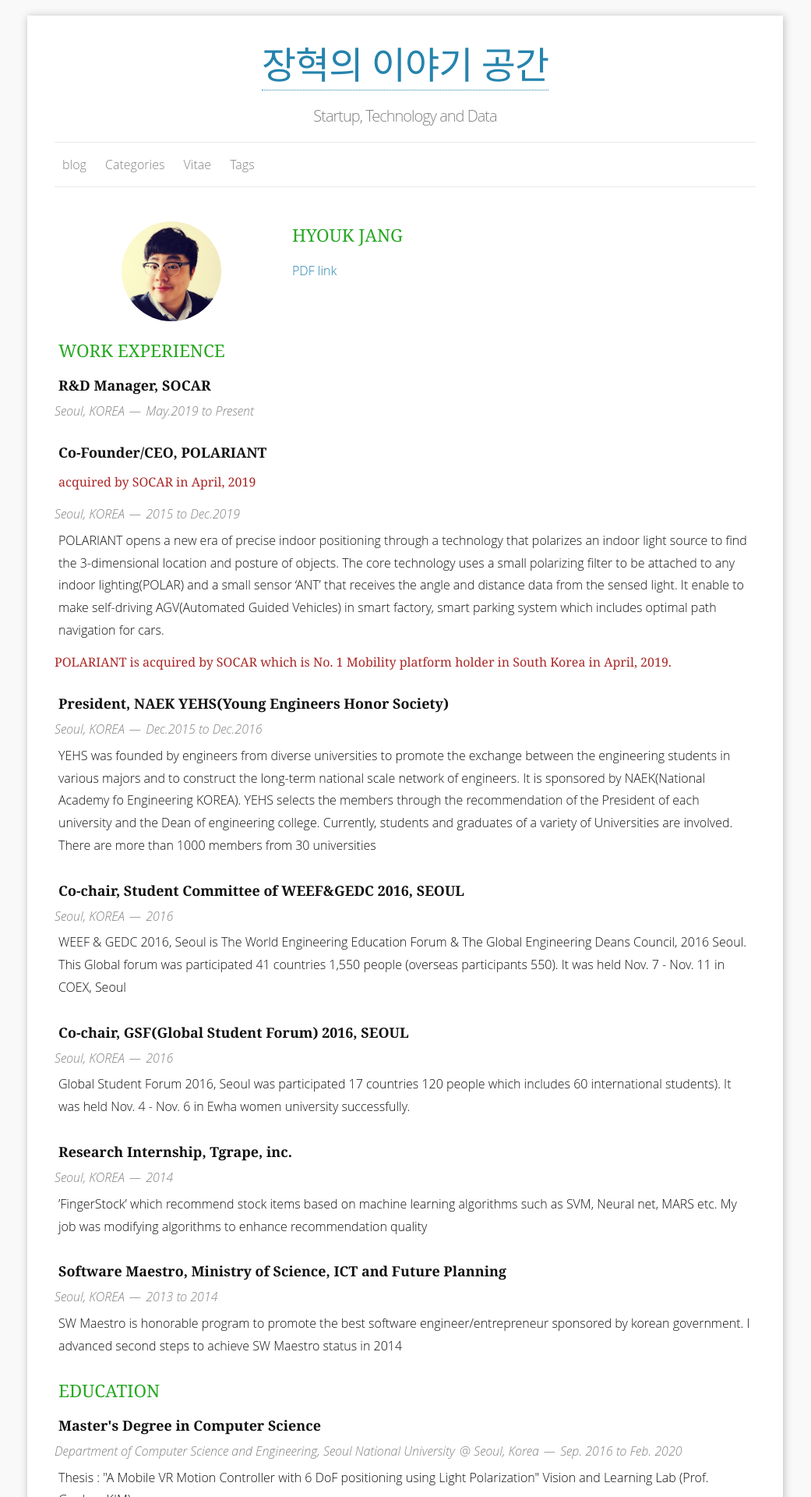
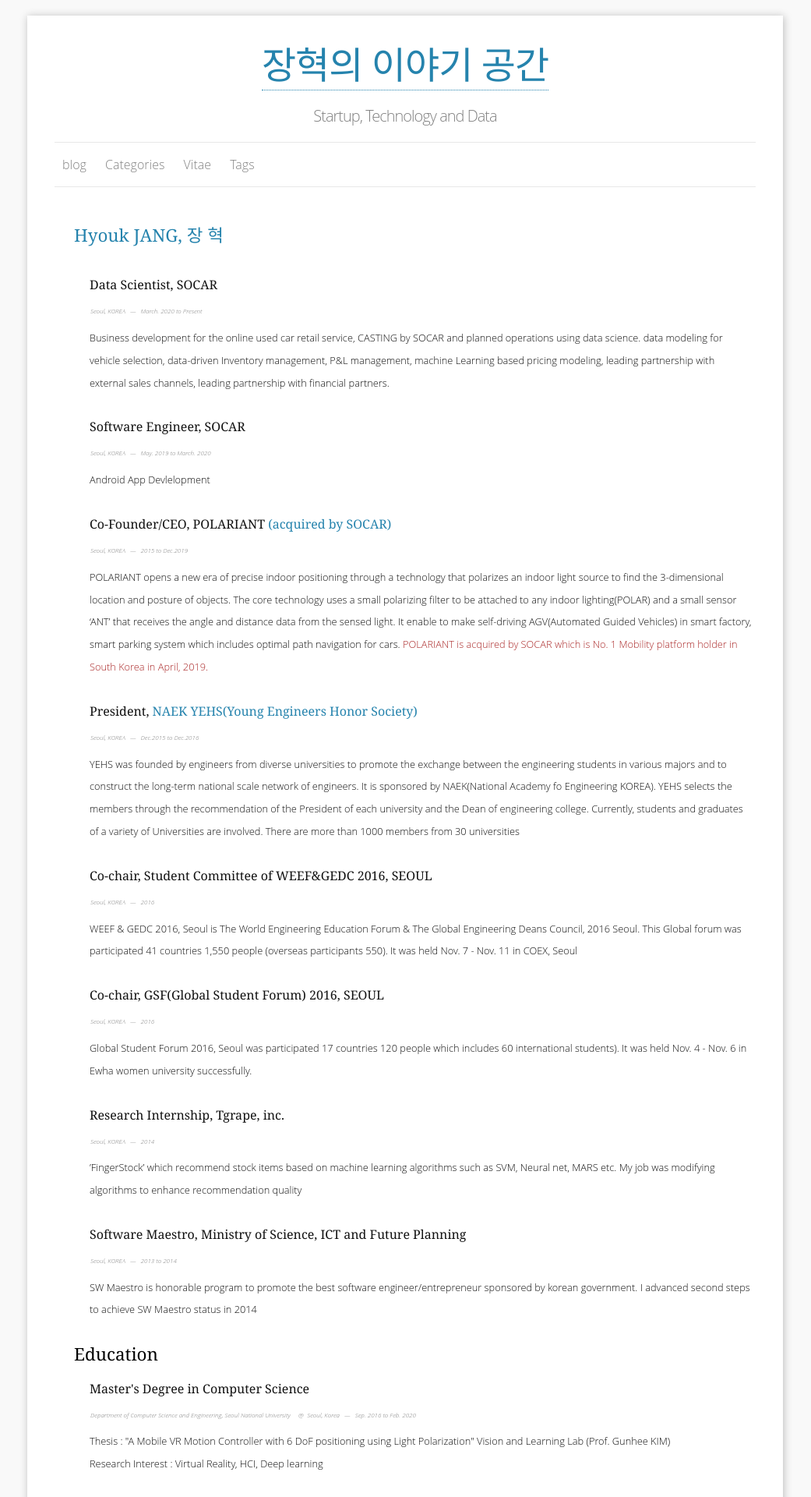
Before and after one commit to HyoukJang/HyoukJang.github.io, a Jekyll site: the page built from vitae/index.md, in a window 1280 px wide. Shown: the top 1920 px of the page at 78% size, without its empty margins (120-1161 px from the left). Built offline with Jekyll 4.4.1, drawn with Linux system fonts in a browser that asks for light colours; nearby versions of some CDN libraries; some web fonts are replaced; some of the changed text lies outside the part shown.

```diff
--- a/_includes/vitae_awards.html
+++ b/_includes/vitae_awards.html
@@ -1,5 +1,16 @@
 <section class="thirteen columns">
     <h1>Awards</h1>
+    <article>
+        <header>
+            <h1><a href="https://www.forbes.com/profile/polariant/?fbclid=IwAR28bTYoUe4UadI-zJbjfAIZhLR2zmJo34iG4i97ludOqj8gJl65MELtFL4&list=30under30-asia-enterprise-technology&sh=558d416a6bd1">2020 포브스 선정 30세 이하 아시아 차세대 리더 Forbes 30 under 30 2020 Asia</a></h1>
+            <span><em>Enterprise Technology</em></span>
+            <span> <time>April. 2020</time></span>
+        </header>
+        <p>
+            Honor to be selected to the Forbes 30 under 30 Asia 2020 - Enterprise Technology as Co-founders of POLARIANT.
+            Forbes 30 under 30 Asia 2020 is the selection of innovators in each sector under the age of 30 in Asia.
+        </p>
+    </article>
     <article>
         <header>
             <h1>Best Full Paper Award - Runner Up</h1>
--- a/_includes/vitae_basic.html
+++ b/_includes/vitae_basic.html
@@ -1,14 +1,11 @@
 <section class="thirteen columns">
 <br>
 <div id="basic">
+    <!-- <div>
+        <img src="{{ site.baseurl }}/images/profile.PNG" class="me">
+    </div>   -->
     <div>
-        <img src="{{ site.baseurl }}/images/profile.PNG" class="me">
-    </div>
-    <div>
-    <h1>{{ site.author }}</h1>
-        <p>
-            <a href="{{site.baseurl}}/cv/cv.pdf" target="_blank">PDF link</a>
-        </p>
+    <h1><a href="{{site.baseurl}}/cv/cv.pdf" target="_blank">{{ site.author | append: ", 장 혁"}}</a></h1>
     </div>
 </div>
 </section>
--- a/_includes/vitae_employment.html
+++ b/_includes/vitae_employment.html
@@ -1,14 +1,25 @@
 <section class="thirteen columns">
-    <h1>Work Experience</h1>
+    <!-- <h1>Work Experience</h1> -->
     <article>
         <header>
-            <h1>R&D Manager, SOCAR</h1>
-            <span><address>Seoul, KOREA</address><time>May.2019 to Present</time></span>
+            <h1>Data Scientist, SOCAR</h1>
+            <span><address>Seoul, KOREA</address><time>March. 2020 to Present</time></span>
         </header>
+        <p> Business development for the online used car retail service, CASTING by SOCAR and planned operations using data science.
+            data modeling for vehicle selection, data-driven Inventory management, P&L management, machine Learning based pricing modeling, leading partnership with external sales channels, leading partnership with financial partners.
+        </p>
     </article>
     <article>
         <header>
-            <h1>Co-Founder/CEO, POLARIANT</h1><p id="acquisition">acquired by SOCAR in April, 2019</p>
+            <h1>Software Engineer, SOCAR</h1>
+            <span><address>Seoul, KOREA</address><time>May. 2019 to March. 2020</time></span>
+        </header>
+        <p> Android App Devlelopment
+        </p>
+    </article>
+    <article>
+        <header>
+            <h1>Co-Founder/CEO, POLARIANT <a href="http://www.theinvestor.co.kr/view.php?ud=20190417000497">(acquired by SOCAR)</a></h1>
             <span><address>Seoul, KOREA</address><time>2015 to Dec.2019</time></span>
         </header>
         <p>POLARIANT opens a new era of precise indoor positioning through a technology that polarizes
@@ -16,12 +27,12 @@
             core technology uses a small polarizing filter to be attached to any indoor lighting(POLAR) and a
             small sensor ‘ANT’ that receives the angle and distance data from the sensed
             light. It enable to make self-driving AGV(Automated Guided Vehicles) in smart factory, smart parking system which includes optimal path navigation for cars.
+            <a href="http://www.theinvestor.co.kr/view.php?ud=20190417000497">POLARIANT is acquired by SOCAR which is No. 1 Mobility platform holder in South Korea in April, 2019.</a>
         </p>
-        <a href="http://www.theinvestor.co.kr/view.php?ud=20190417000497" id="acquisition">POLARIANT is acquired by SOCAR which is No. 1 Mobility platform holder in South Korea in April, 2019.</a>
     </article>
     <article>
         <header>
-            <h1>President, NAEK YEHS(Young Engineers Honor Society)</h1>
+            <h1>President, <a href="http://yehs.or.kr/main/main.php">NAEK YEHS(Young Engineers Honor Society)</a></h1>
             <span><address>Seoul, KOREA</address><time>Dec.2015 to Dec.2016</time></span>
         </header>
         <p>YEHS was founded by engineers from diverse universities to promote the exchange between
--- a/_sass/_base.scss
+++ b/_sass/_base.scss
@@ -367,17 +367,15 @@ cite{
 
 #basic > div > h1{
   font-family: Georgia, 'Times New Roman', Times, serif;
-  color:#27A822;
+  color:#000000;
   font-size: 140%;
   line-height: 120%;
-  text-transform: uppercase;
+  // border-top: 1px solid #e8e8e8;
+  // border-bottom: 1px solid #e8e8e8;
+  // text-transform: uppercase;
 }
 
-#acquisition {
-  font-family: Georgia, 'Times New Roman', Times, serif;
-  font-size: 100%;
-  color: #aa2727;
-}
+
 
 section {
   margin-bottom: 20px;
@@ -385,28 +383,29 @@ section {
 
 section > h1 {
   font-family: Georgia, 'Times New Roman', Times, serif;
-  color:#27A822;
+  color:#000000;
   font-size: 140%;
   line-height: 120%;
-  text-transform: uppercase;
+  // text-transform: uppercase;
 }
 
 
 article {
   margin-bottom: 20px;
+  margin-left: 20px;
 }
 
 article > header > h1 {
   font-family: Georgia, 'Times New Roman', Times, serif;
-  font-size: 112%;
-  font-weight: bold;
+  font-size: 100%;
+  // font-weight: bold;
   line-height: 150%;
   margin-bottom: 0;
   color: inherit;
 }
 
 article > header > span + span {
-  margin-left: 2px;
+  margin-left: px;
 }
 
 article > header > span + span::before {
@@ -415,8 +414,9 @@ article > header > span + span::before {
 }
 
 article > header > span {
+  margin-left: 6px;
   color: #808080;
-  font-size: 100%;
+  font-size: 50%;
 }
 
 article > header > span a {
@@ -435,3 +435,14 @@ article > header address + time::before {
   content: '—';
   margin-right: 6px;
 }
+
+article > p {
+  font-family: inherit;
+  font-size: 80%;
+}
+
+article > p a {
+  // font-family: Georgia, 'Times New Roman', Times, serif;
+  font-size: inherit;
+  color: #aa2727;
+}
```
Also changed, not shown: _posts/2020-03-01-keeping-your-way-and-new-normal.md (added, +13 -0 lines).
